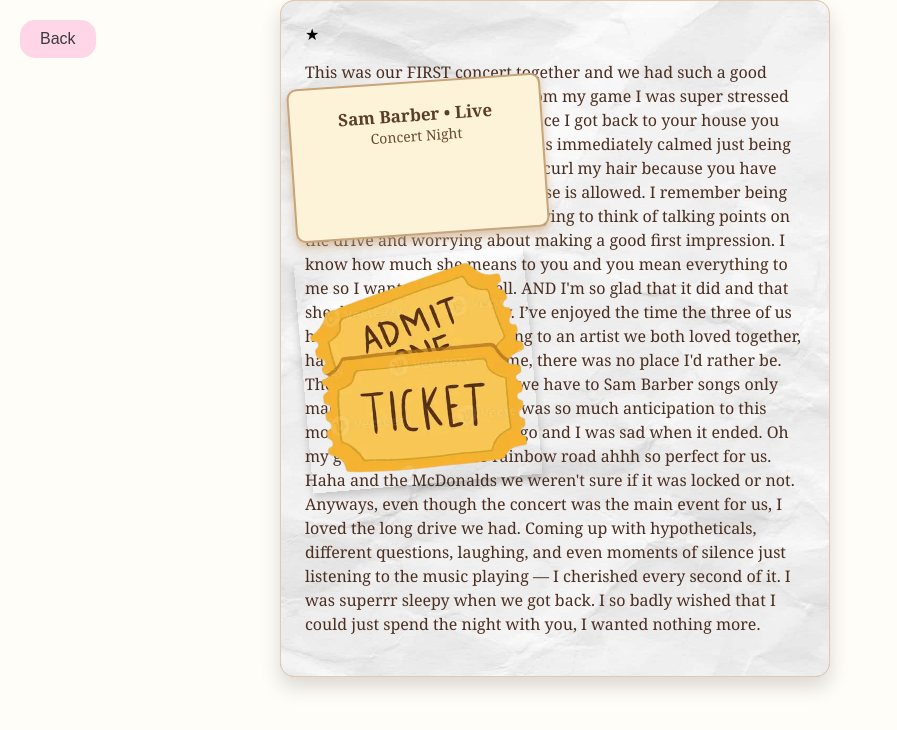
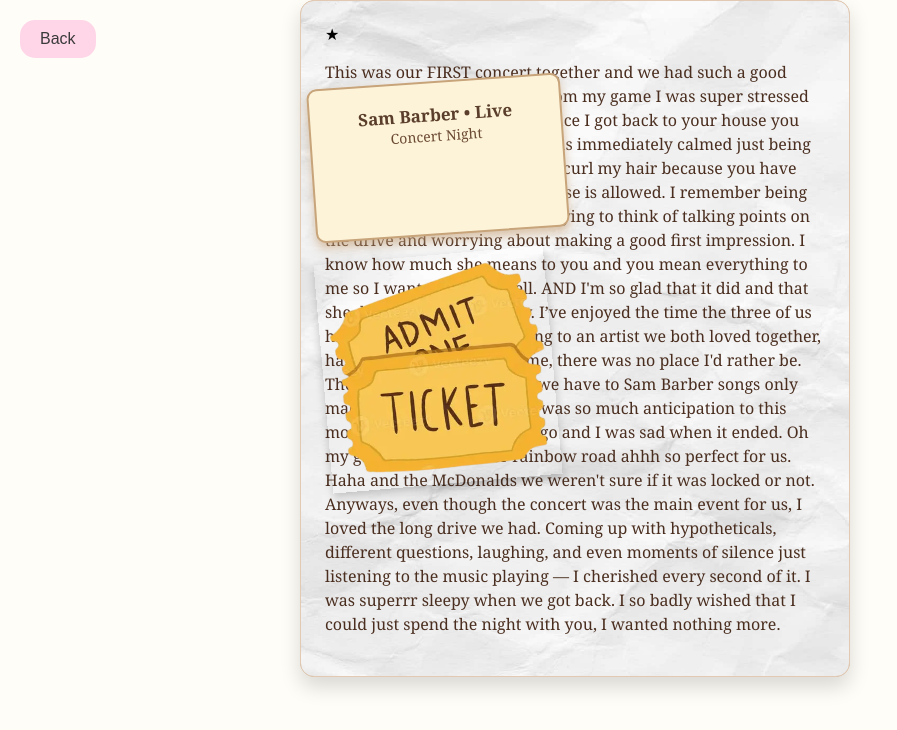
Before and after one commit to smaldonado6132/AugustProject, a plain HTML site: page note1.html in a window 1280 px wide. Shown: the whole page, without its empty margins (0-897 px from the left). Drawn offline with Linux system fonts and the light colour scheme.

Commit message:
Update styles.css

```diff
--- a/styles.css
+++ b/styles.css
@@ -257,7 +257,7 @@ body {
     border-radius: 14px;
     border: 1.5px solid #E2C9B3;
     padding: 24px;
-    margin-left: 280px;
+    margin-left: 300px;
     box-shadow: 0px 10px 20px rgba(0,0,0,0.15);
 }
 
```
